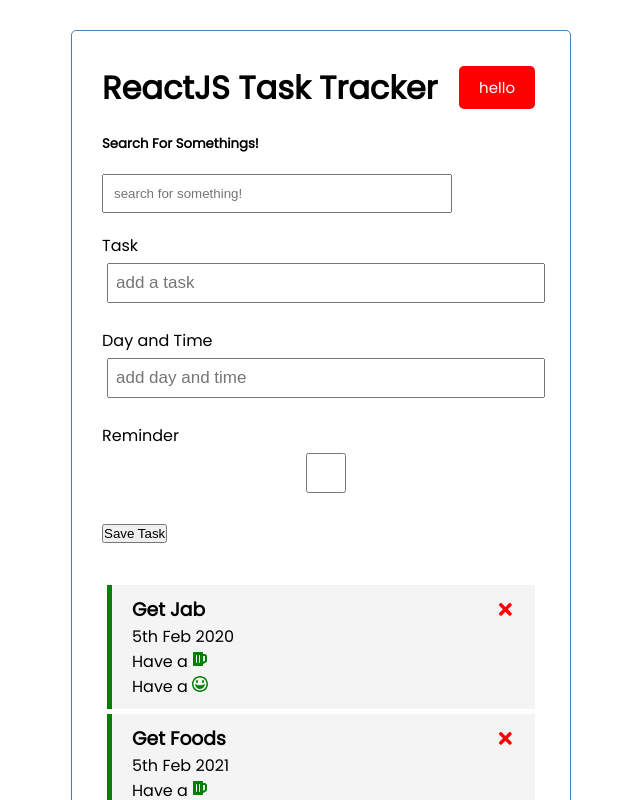
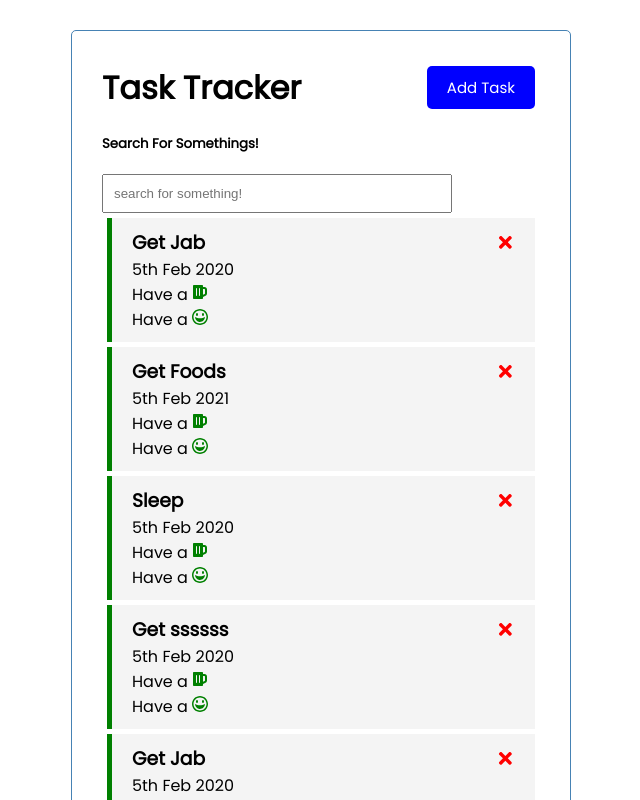
Before and after one commit to benjaminthedev/React-Task-Tracker, a React (Create React App) app: page / in a window 1280 px wide. Shown: the top 800 px of the page, without its empty margins (319-959 px from the left). Built offline with nearby package versions, Linux system fonts and the light colour scheme.

Commit message:
continued building the app

```diff
--- a/src/App.js
+++ b/src/App.js
@@ -40,6 +40,26 @@
 ]);
 
 
+// Show/Hide the task section area
+const [showAddTask, setShowAddTask] = useState(false)
+
+//Need the ability to search through the tasks!
+
+//Add Task
+const addTask = (task) => {
+  // Giving the ID a random number
+  const id = Math.floor(Math.random() * 1000 + 2);
+
+  const newTask = {id, ...task}
+
+  setTasks([...tasks, newTask]);
+
+  console.log(id);
+  console.log(task);
+}
+
+
+
 //Remove task
 const removeTask = (id) => {
   console.log('task removed', id);
@@ -55,9 +75,12 @@
 
   return (
     <div className="container">
-      <Header title='ReactJS Task Tracker' />
+
+      <Header title='Task Tracker' onAdd={() => setShowAddTask(!showAddTask)} showAdd={showAddTask}  />
+
+      {showAddTask && <AddTask onAdd={addTask} />}
+
       <Search />
-      <AddTask />
       {tasks.length > 0 ? (<Task tasks={tasks} onRemove={removeTask} onToggle={reminder}/>) : ('No tasks found please add one')}
     </div>
   );
--- a/src/components/AddTask.js
+++ b/src/components/AddTask.js
@@ -1,22 +1,58 @@
-const AddTask = () => {
+import { useState } from 'react'
+
+const AddTask = ({ onAdd}) => {
+
+    const [text, setText] = useState('');
+    const [day, setDay] = useState('');
+    const [reminder, setReminder] = useState(false);
+
+    const onSubmit = (e) => {
+        e.preventDefault()
+        if(!text){
+         alert('Please add a task')
+         return
+        }
+
+        onAdd({ text, day, reminder})
+
+        setText('')
+        setDay('')
+        setReminder(false)
+    }
+
     return (
-        <form className="add-form">
+        <form className="add-form" onSubmit={onSubmit}>
             <div className="form-control">
                 <label>Task</label>
-                <input type="text" placeholder="add a task"/>
+                <input
+                type="text"
+                placeholder="add a task"
+                value={text}
+                onChange={(e) => setText(e.target.value)}
+                />
             </div>
 
             <div className="form-control">
                 <label>Day and Time</label>
-                <input type="text" placeholder="add day and time"/>
+                <input
+                type="text"
+                placeholder="add day and time"
+                value={day}
+                onChange={(e) => setDay(e.target.value)}
+                />
             </div>
 
-            <div className="form-control">
+            <div className="form-control form-control-check">
                 <label>Reminder</label>
-                <input type="checkbox" />
+                <input
+                type="checkbox"
+                checked={reminder}
+                value={reminder}
+                onChange={(e) => setReminder(e.currentTarget.checked)}
+                 />
             </div>
 
-            <input type="submit" value="Save Task"></input>
+            <input type="submit" value="Save Task" className="btn btn-block"></input>
         </form>
     )
 }
--- a/src/components/Header.js
+++ b/src/components/Header.js
@@ -2,16 +2,14 @@
 import PropTypes from 'prop-types'
 import Button from './Button'
 
-const Header = ({ title }) => {
-
-    const onClick = () => {
-        console.log('clicked from header');
-    }
-
+const Header = ({ title, onAdd, showAdd }) => {
     return (
         <header className="header">
             <h1>{title}</h1>
-               <Button color='red' text='hello' onClick={onClick}/>
+               <Button
+               color={showAdd ? 'red': 'blue'}
+               text={showAdd ? 'Close Task': 'Add Task'}
+               onClick={onAdd}  />
         </header>
     )
 }
```
